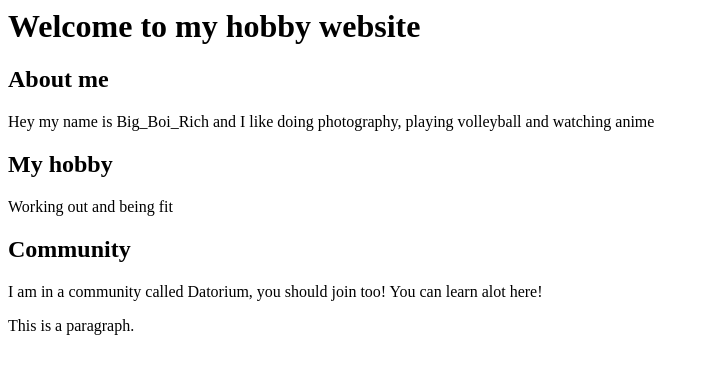
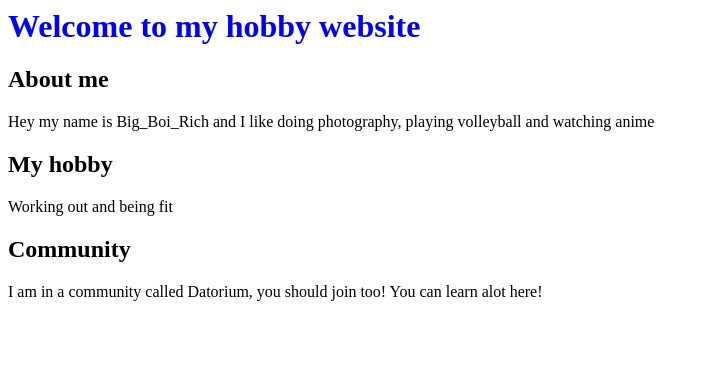
Before and after one commit to richardsuwu/my-second-webpage, a plain HTML site: page index.html in a window 1280 px wide. Shown: the whole page, without its empty margins (0-709 px from the left). Drawn offline with Linux system fonts and the light colour scheme.

Commit message:
Update index.html

```diff
--- a/index.html
+++ b/index.html
@@ -8,7 +8,7 @@
 <body>
 
 
-<h1>Welcome to my hobby website</h1>
+<h1 style="color:blue;">Welcome to my hobby website</h1>
   <h2>About me</h2>
   <p>Hey my name is Big_Boi_Rich and I like doing photography, playing volleyball and watching anime</p>
 
@@ -17,7 +17,7 @@
 
   <h2>Community</h2>
   <p>I am in a community called Datorium, you should join too! You can learn alot here!<p>
-<p>This is a paragraph.</p>
+
 
 </body>
 </html>
```
